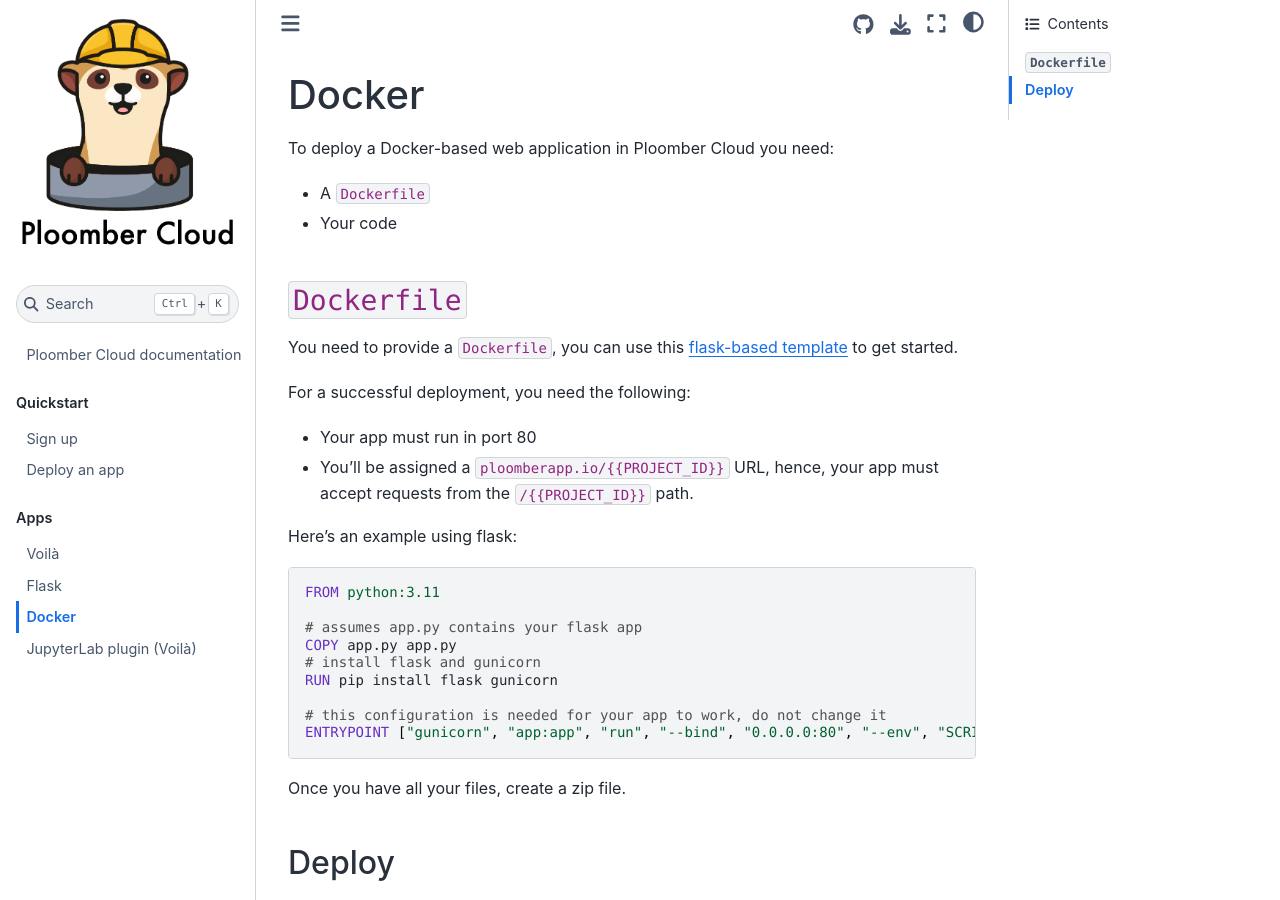
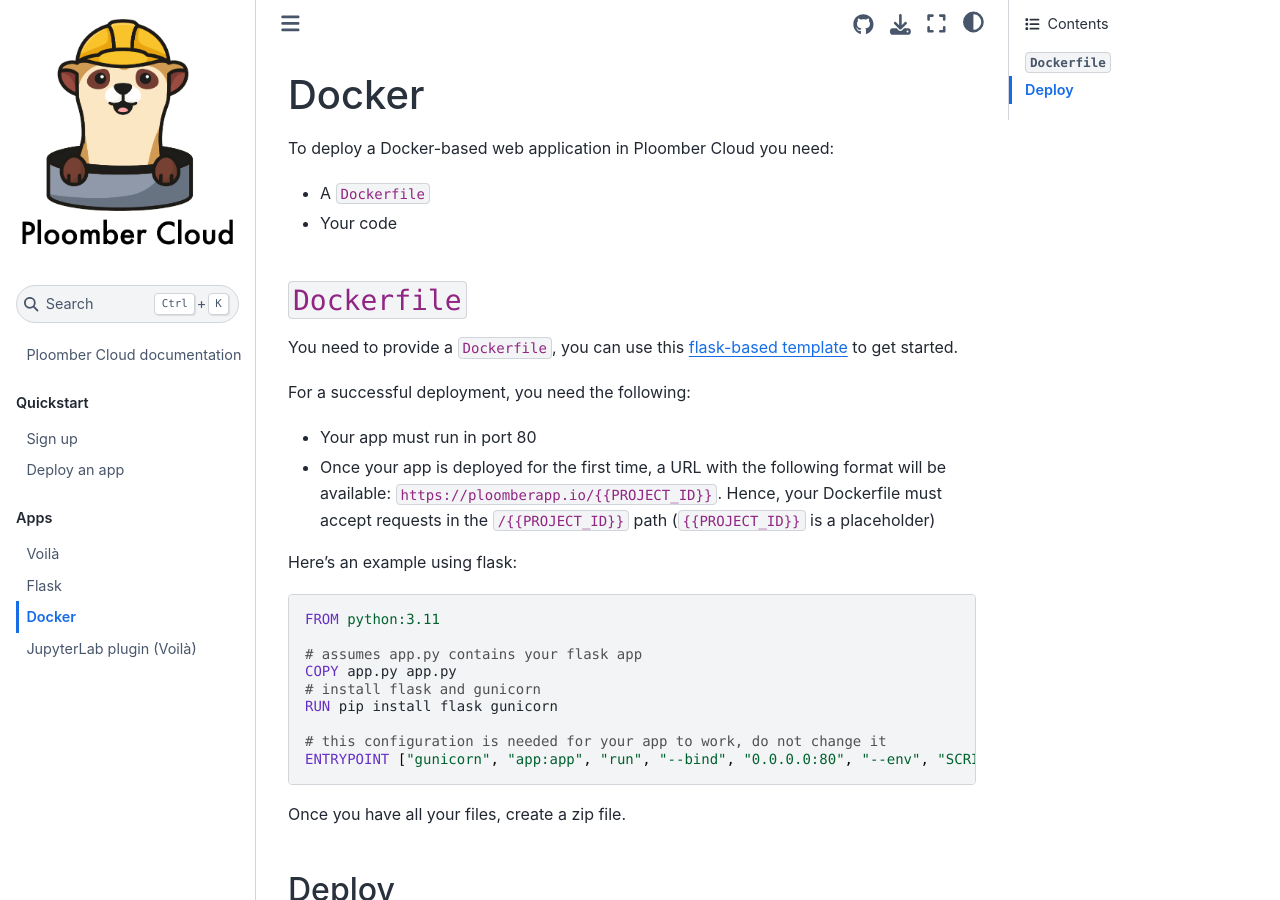
Before and after one commit to ploomber/doc, a Jupyter Book: the page built from doc/apps/docker.md, in a window 1280 px wide and 900 px high. Built offline with Jupyter Book 1.0.4 settings and Sphinx 7.4.7 and the Sphinx Book theme 1.1.4, drawn with Linux system fonts in a browser that asks for light colours.

Commit message:
note on project id

```diff
--- a/doc/apps/docker.md
+++ b/doc/apps/docker.md
@@ -11,7 +11,7 @@
 For a successful deployment, you need the following:
 
 - Your app must run in port 80
-- You'll be assigned a  `ploomberapp.io/{{PROJECT_ID}}` URL, hence, your app must accept requests from the `/{{PROJECT_ID}}` path.
+- Once your app is deployed for the first time, a URL with the following format will be available: `https://ploomberapp.io/{{PROJECT_ID}}`. Hence, your Dockerfile must accept requests in the `/{{PROJECT_ID}}` path (`{{PROJECT_ID}}` is a placeholder)
 
 Here's an example using flask:
 
```
